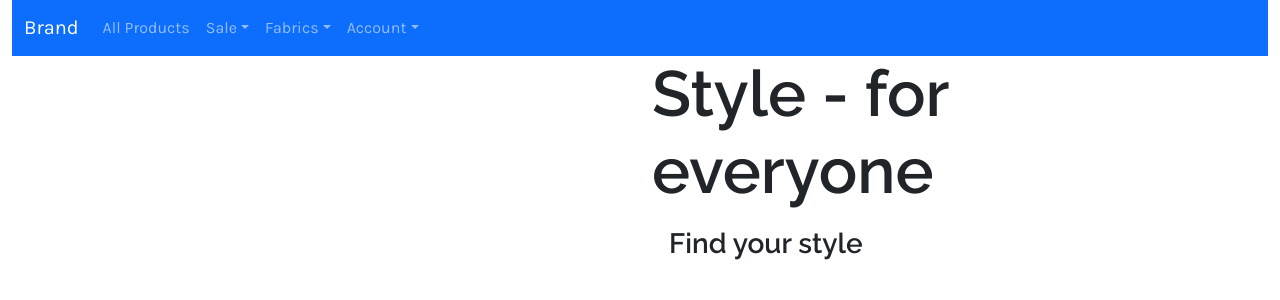
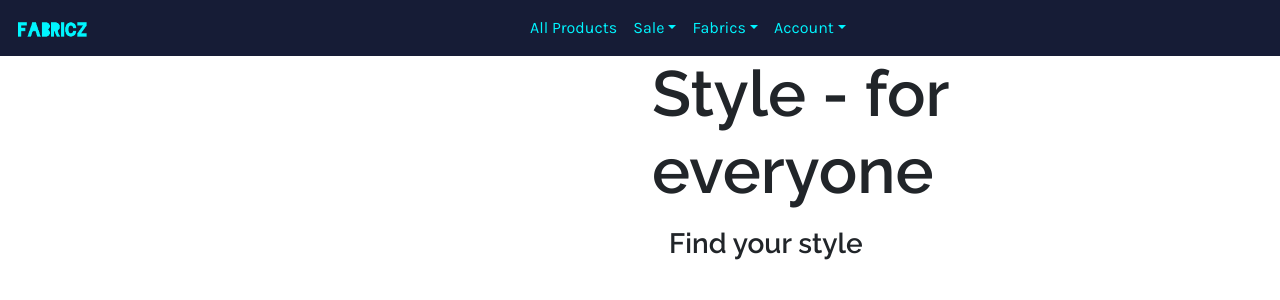
Before and after one commit to nowane/ecommerce, a Django app: page / in a window 1280 px wide. Shown: the top 300 px of the page. Run offline with Django 3.2, Linux system fonts and the light colour scheme; some libraries are stand-ins or nearby versions.

Commit message:
Style navigation bar

```diff
--- a/static/css/base.css
+++ b/static/css/base.css
@@ -5,3 +5,32 @@ body {
 h1,h2,h3,h4,h5,h6 {
     font-family: "Raleway", sans-serif;
 }
+
+
+
+.navbar-bg-custom {
+    background-color: #161c36 !important;
+}
+
+.nav-link,
+.navbar > div > a {
+    color: #00f5ff !important;
+}
+
+.dropdown-menu {
+    background-color: #161c36 !important;
+}
+
+.dropdown-item {
+    color: #00f5ff !important;
+}
+
+.dropdown-item:hover {
+    color: #161c36 !important;
+    background-color: #00f5ff !important;
+    font-weight: bolder;
+}
+
+.navbar-toggler {
+    background-color: #00f5ff !important;
+}
--- a/templates/base.html
+++ b/templates/base.html
@@ -50,17 +50,18 @@
 
 <body>
 
-    <header class="container-fluid">
+    <header class="container-fluid navbar-bg-custom">
 
-        <nav class="navbar navbar-expand-lg navbar-dark bg-primary">
-            <div class="container-fluid">
-                <a class="navbar-brand" href="#">Brand</a>
-                <button class="navbar-toggler" type="button" data-bs-toggle="collapse" data-bs-target="#main_nav"
+        <nav class="navbar navbar-expand-md" role="navigation">
+            <a class="navbar-brand" href="{% url 'home' %}">
+                <img src="{{ MEDIA_URL }}logo-resized.png" width="80" height="100%" alt="FabricZ logo">
+            </a>
+            <button class="navbar-toggler ms-auto" type="button" data-bs-toggle="collapse" data-bs-target="#main_nav"
                 aria-expanded="false" aria-label="Toggle navigation">
-                    <span class="navbar-toggler-icon"></span>
+                <i class="fas fa-bars"></i>
             </button>
             <div class="collapse navbar-collapse" id="main_nav">
-                    <ul class="navbar-nav">
+                <ul class="navbar-nav mx-auto">
                     <li class="nav-item active"> <a class="nav-link" href="#">All Products </a> </li>
 
                     <li class="nav-item dropdown" id="myDropdown1">
@@ -97,7 +98,6 @@
 
                 </ul>
             </div>
-            </div>
         </nav>
 
     </header>
```
Lines whose indentation alone changed are shown as unchanged.
